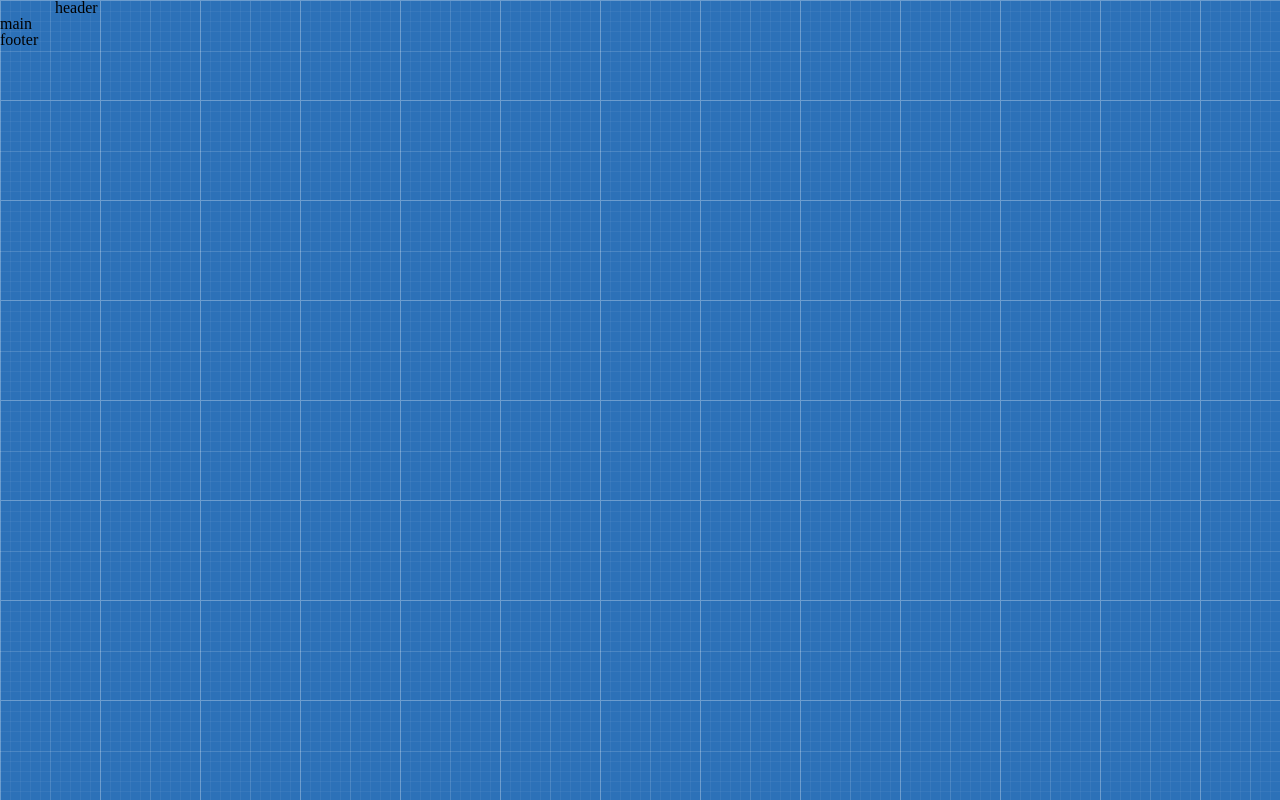
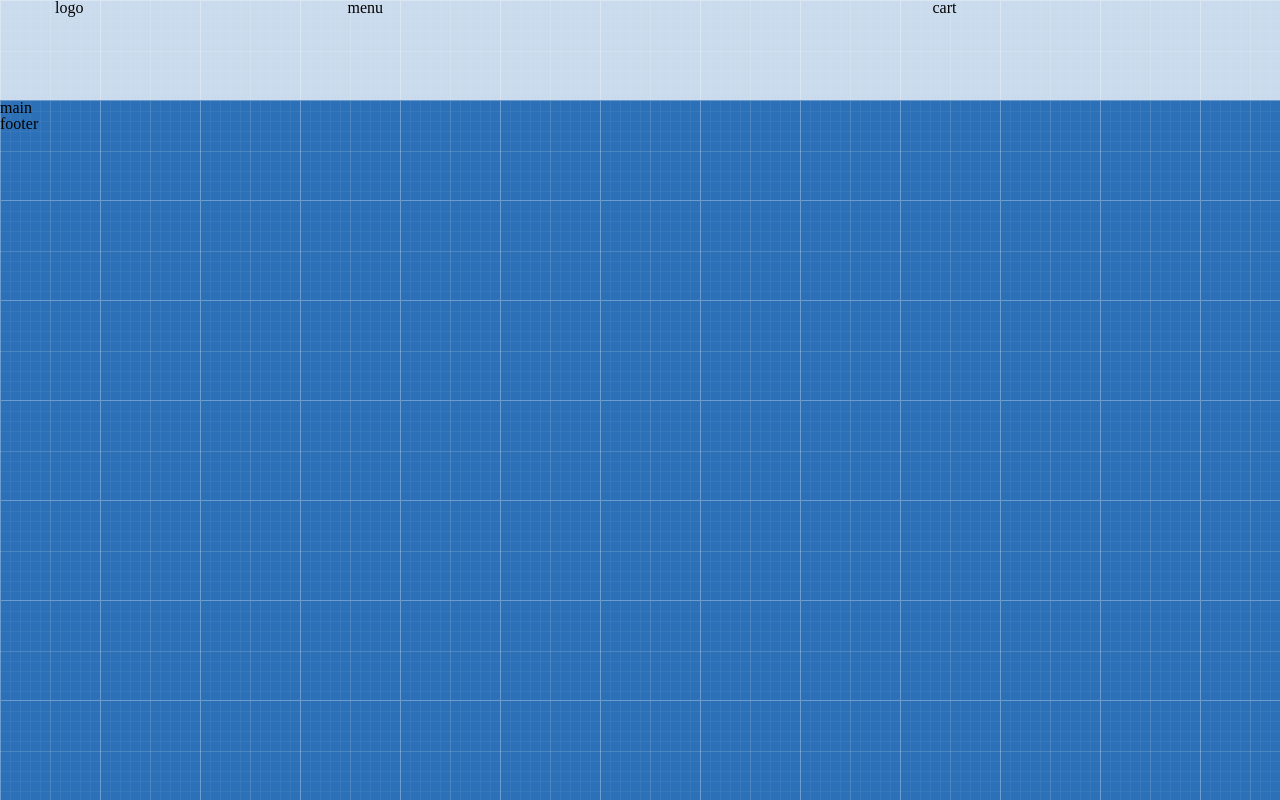
Before and after one commit to GluVlad/Project-1, a plain HTML site: page index.html in a window 1280 px wide. Drawn offline with Linux system fonts and the light colour scheme.

Commit message:
add bgc to header and greed system to header

```diff
--- a/index.html
+++ b/index.html
@@ -9,7 +9,11 @@
 <body>
 	<header class="header">
 		<div class="conteiner">
-			header
+			<div class="row">
+				<div class="col-lg-3">logo</div>
+				<div class="col-lg-6">menu</div>
+				<div class="col-lg-3">cart</div>
+			</div>
 		</div>
 	</header>
 	<main class="main">
--- a/style.css
+++ b/style.css
@@ -5,3 +5,22 @@ body {
 	width: 1170px;
 	margin: 0 auto;
 }
+.row:after {
+	content: "";
+	clear: both;
+	direction: block;
+}
+[class*="col-lg"] {
+	float: left;
+}
+
+.col-lg-3 {
+	width: 25%;
+}
+.col-lg-6 {
+	width: 50%;
+}
+header {
+	height: 100px;
+	background-color:rgba(255,255,255,0.75);
+}
```
